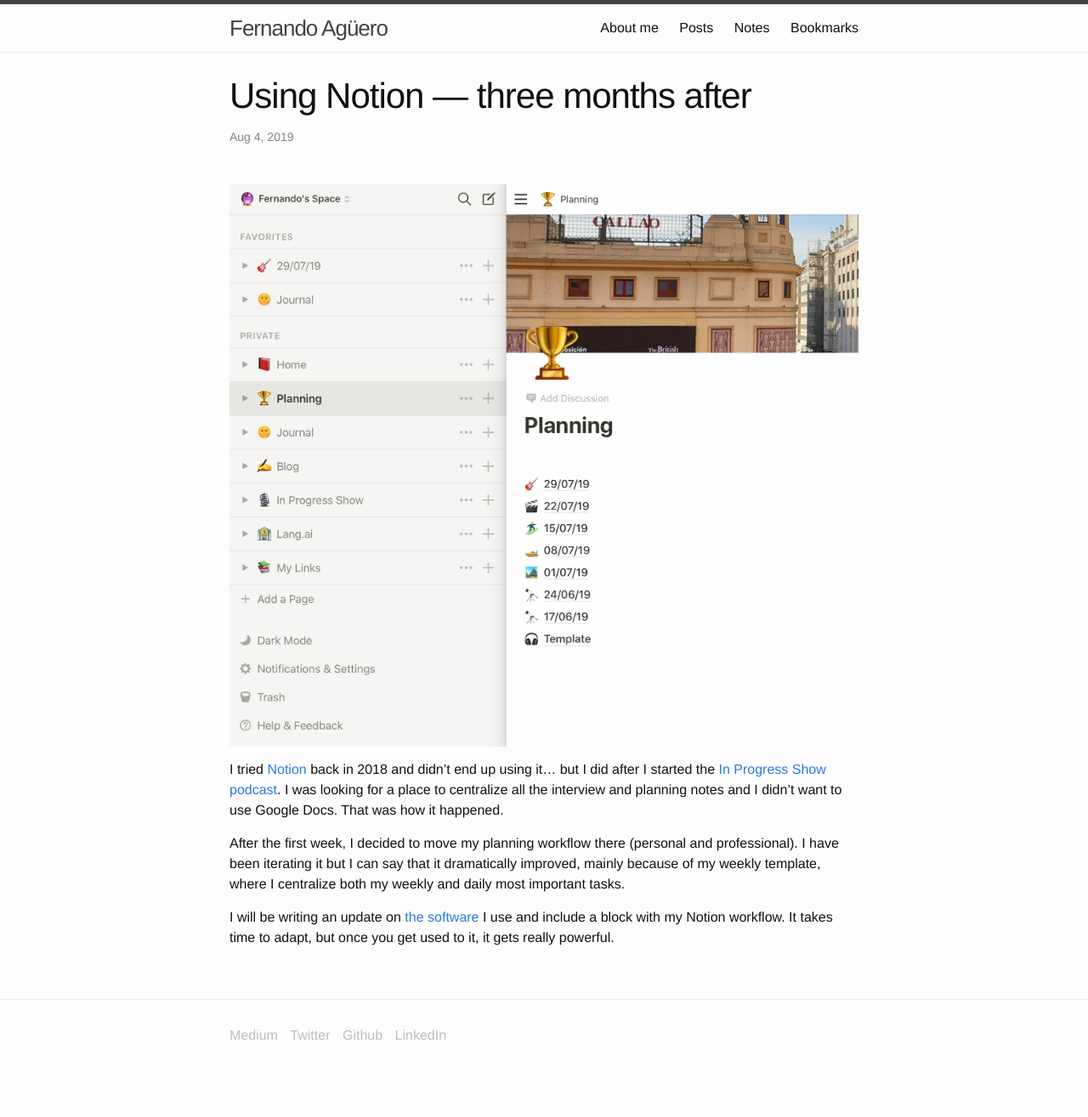
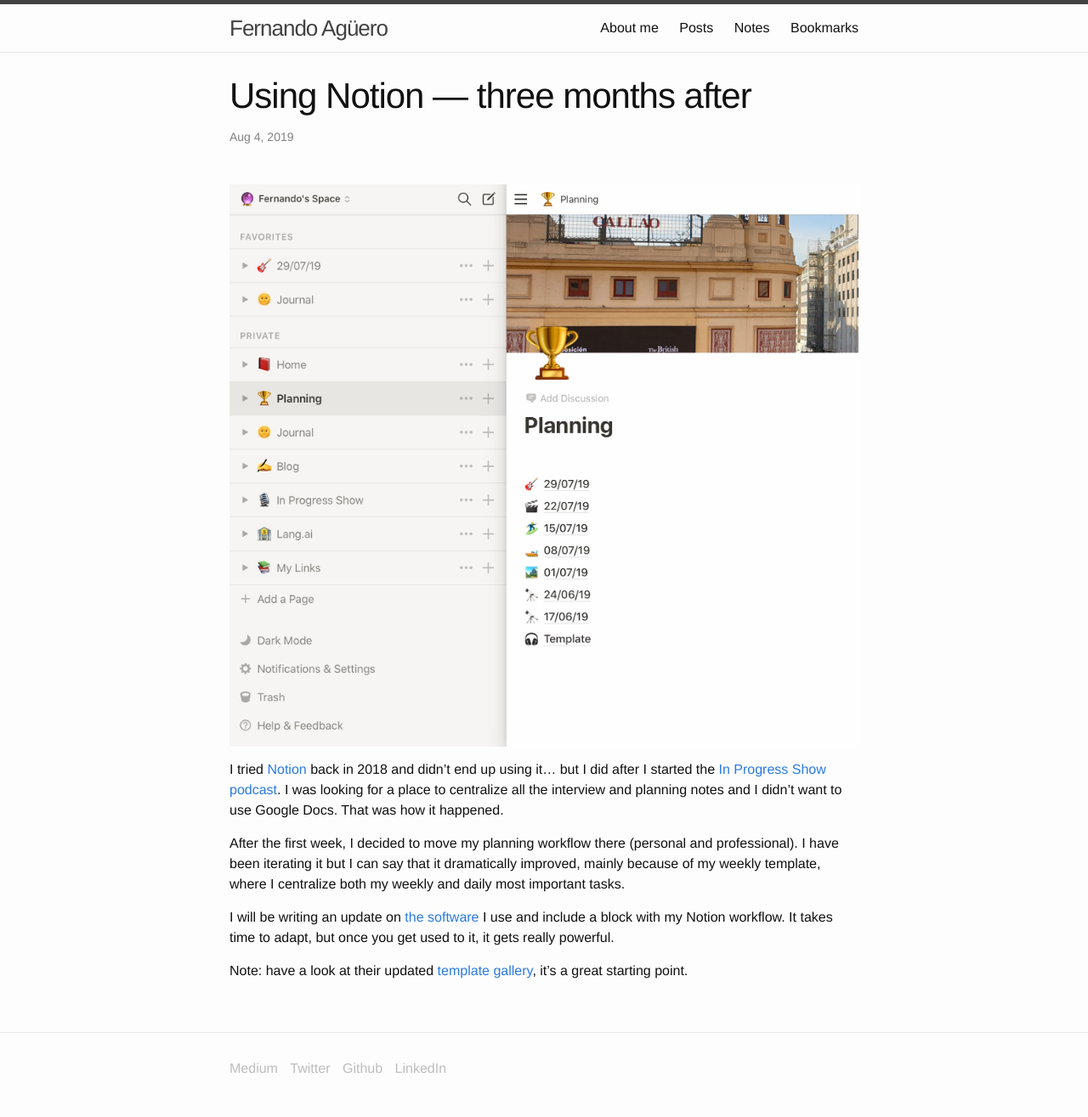
Before and after one commit to fjaguero/site, a Jekyll site: the page built from _notes/using-notion-three-months-after.markdown, in a window 1280 px wide. Shown: the whole page at 85% size. Built offline with Jekyll 4.4.1, drawn with Linux system fonts in a browser that asks for light colours; some web fonts are replaced; before the commit the page ends 1276 px from its top, so only the background shows below that.

Commit message:
Updated Using Notion Three Months After

```diff
--- a/_notes/using-notion-three-months-after.markdown
+++ b/_notes/using-notion-three-months-after.markdown
@@ -14,3 +14,5 @@
 After the first week, I decided to move my planning workflow there (personal and professional). I have been iterating it but I can say that it dramatically improved, mainly because of my weekly template, where I centralize both my weekly and daily most important tasks.
 
 I will be writing an update on [the software](https://fjaguero.com/posts/the-software-i-use-to-focus-stay-productive-and-avoid-stress/) I use and include a block with my Notion workflow. It takes time to adapt, but once you get used to it, it gets really powerful.
+
+Note: have a look at their updated [template gallery](https://www.notion.so/Notion-Template-Gallery-181e961aeb5c4ee6915307c0dfd5156d), it’s a great starting point.
```
